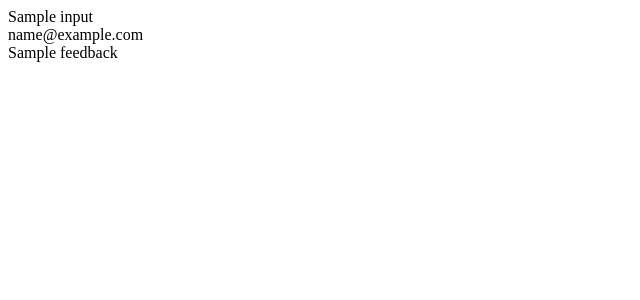
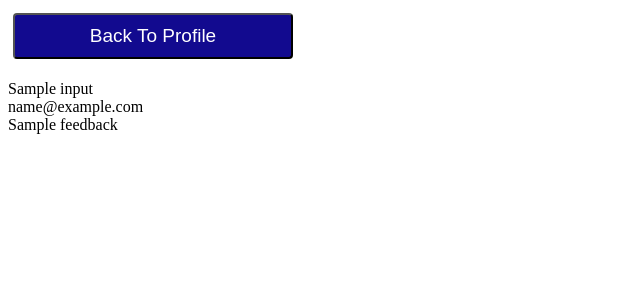
Before and after one commit to alice9210/Final-Project, a Python web app: template templates/viewfeedback.html in a window 1280 px wide. Shown: the top 300 px of the page, without its empty margins (0-640 px from the left). Run offline with Jinja, Linux system fonts and the light colour scheme; the template is opened without the code that fills it: most values are stand-ins (such as "Sample title", 1, 10 or a date in 2020).

Commit message:
View Button

```diff
--- a/templates/viewfeedback.html
+++ b/templates/viewfeedback.html
@@ -1,5 +1,52 @@
 <html>
 <head>
+<style>
+
+
+.button {
+  display: inline-block;
+  border-radius: 4px;
+  background-color: #120A8F;
+  color: white;
+  text-align: center;
+  font-size: 19px;
+  padding: 10px;
+  width: 280px;
+  transition: all 0.5s;
+  cursor: pointer;
+  margin: 5px;
+}
+
+.button span {
+  cursor: pointer;
+  display: inline-block;
+  position: relative;
+  transition: 0.5s;
+}
+
+.button span:after {
+  content: '\00bb';
+  position: absolute;
+  opacity: 0;
+  top: 0;
+  right: -20px;
+  transition: 0.5s;
+}
+
+.button:hover span {
+  padding-right: 25px;
+}
+
+.button:hover span:after {
+  opacity: 1;
+  right: 0;
+}
+</style>
+
+
+<form action='/profile'>
+<button class="button"><span>Back To Profile</span></button>
+</form>
 </head>
 <body>
   {%for input in feedback%}
```
